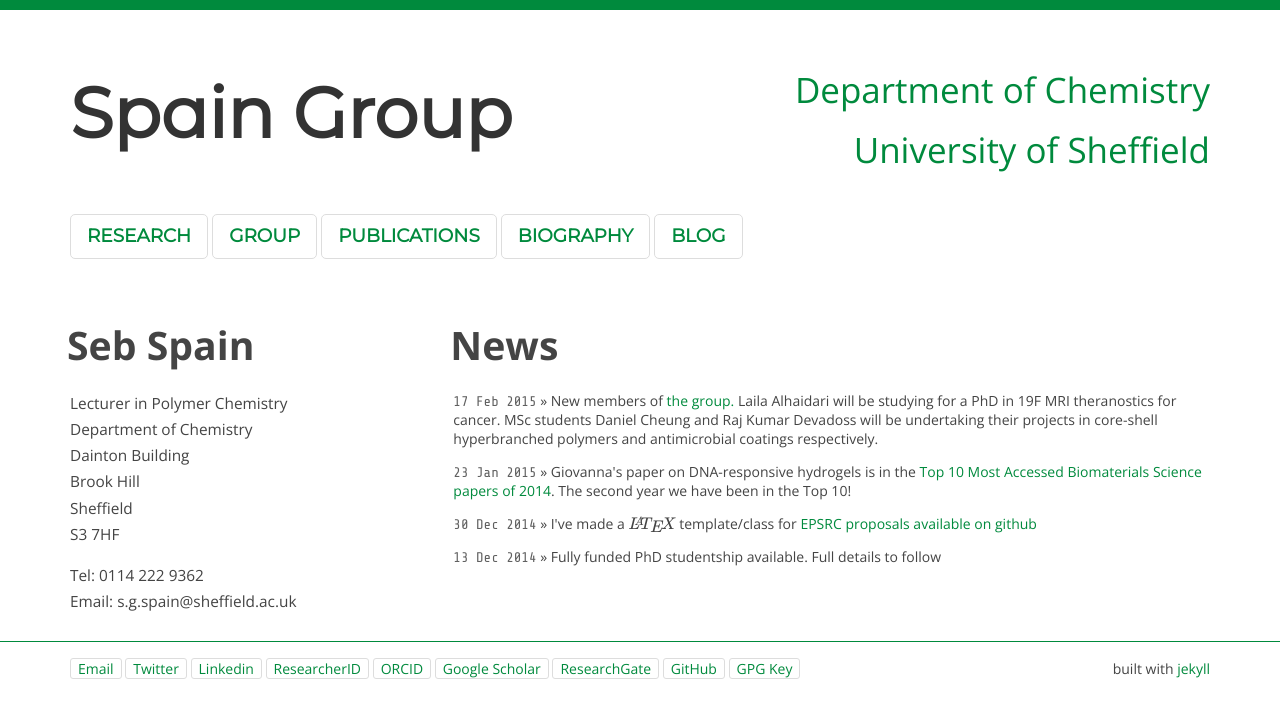
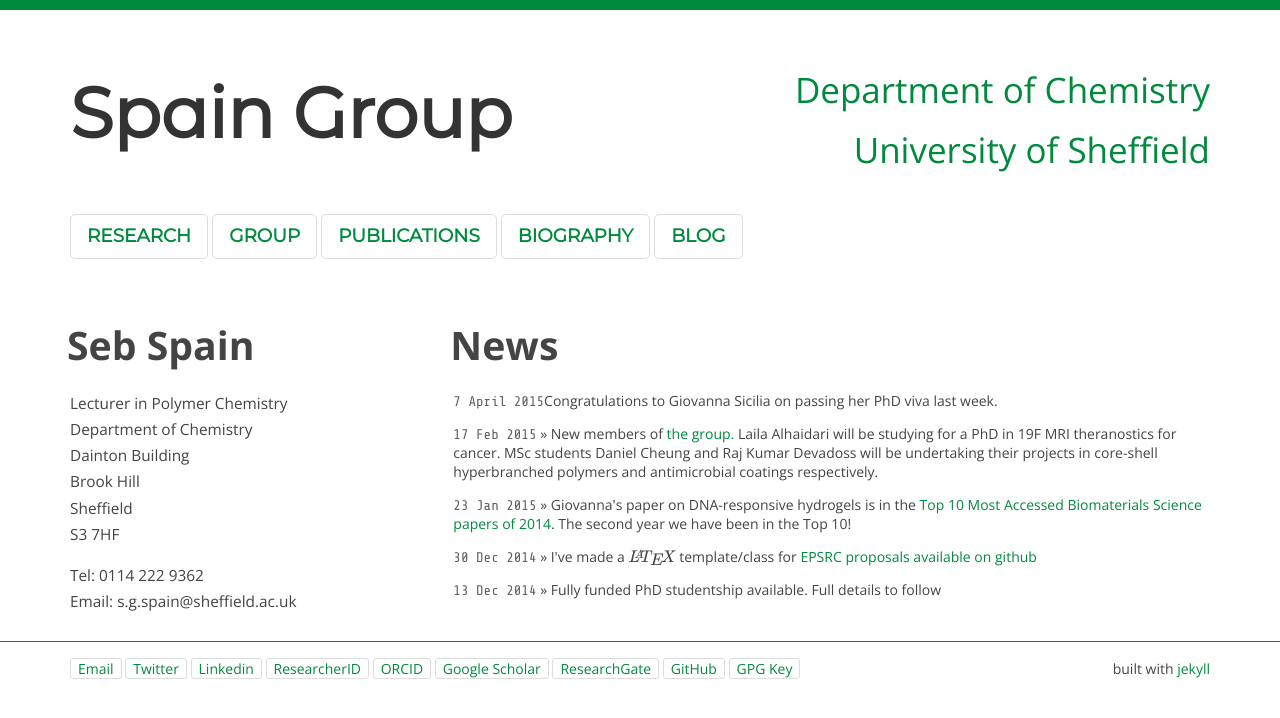
Before and after one commit to sebspain/sebspain.github.io, a Jekyll site: the page index.html, which Jekyll copies as it is, in a window 1280 px wide. Shown: the top 718 px of the page. Built offline with Jekyll 4.4.1, drawn with Linux system fonts in a browser that asks for light colours; Markdown is read by kramdown in place of the engine named in the settings; formulas are drawn with MathJax 3.

Commit message:
added Gio viva news

```diff
--- a/index.html
+++ b/index.html
@@ -76,15 +76,18 @@
       <div class="unit w-2-3 center-on-mobiles">
         <h2>News</h2>
           <ul class="posts">
+            <li><span>7 April 2015</span>Congratulations to Giovanna Sicilia on passing her PhD viva last week.</li>
+            </ul>
+          <ul class="posts">
             <li><span>17 Feb 2015</span> &raquo; New members of <a href="/group/">the group.</a> Laila Alhaidari will be studying for a PhD in 19F MRI theranostics for cancer. MSc students Daniel Cheung and Raj Kumar Devadoss will be undertaking their projects in core-shell hyperbranched polymers and antimicrobial coatings respectively.</li>
             </ul>
-	         <ul class="posts">
+	        <ul class="posts">
 		        <li><span>23 Jan 2015</span> &raquo; Giovanna's paper on DNA-responsive hydrogels is in the <a href="http://pubs.rsc.org/en/journals/articlecollectionlanding?sercode=bm&themeid=79f299f8-93d7-43f8-8d7d-5eb17810c4c0">Top 10 Most Accessed Biomaterials Science papers of 2014</a>. The second year we have been in the Top 10!</li>
             </ul>
-	         <ul class="posts">
+	        <ul class="posts">
 		        <li><span>30 Dec 2014</span> &raquo; I've made a $\LaTeX$ template/class for <a href="https://github.com/sebspain/LaTeX_bits">EPSRC proposals available on github</a></li>
 	         </ul>
-	         <ul class="posts">
+	        <ul class="posts">
 		        <li><span>13 Dec 2014</span> &raquo; Fully funded PhD studentship available. Full details to follow</li>
 	         </ul>
        </div>
```
